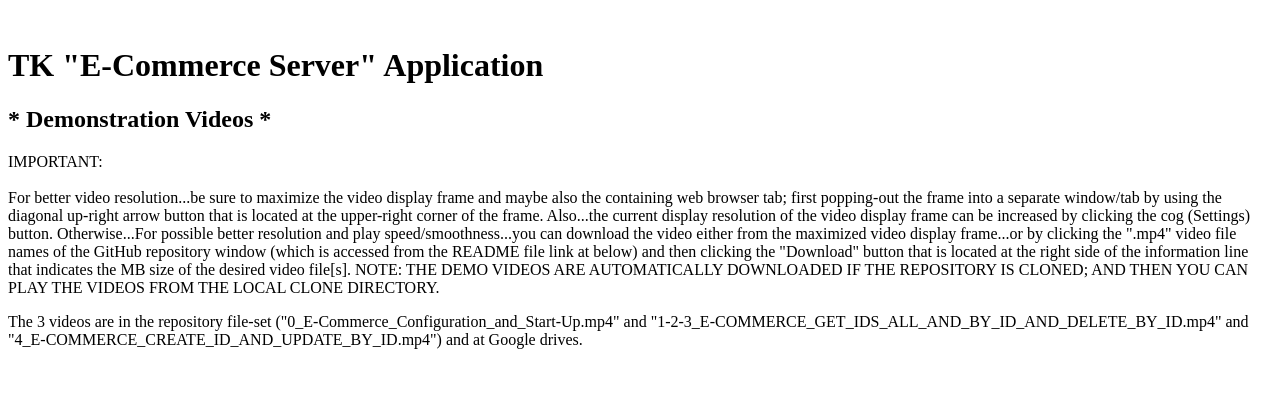
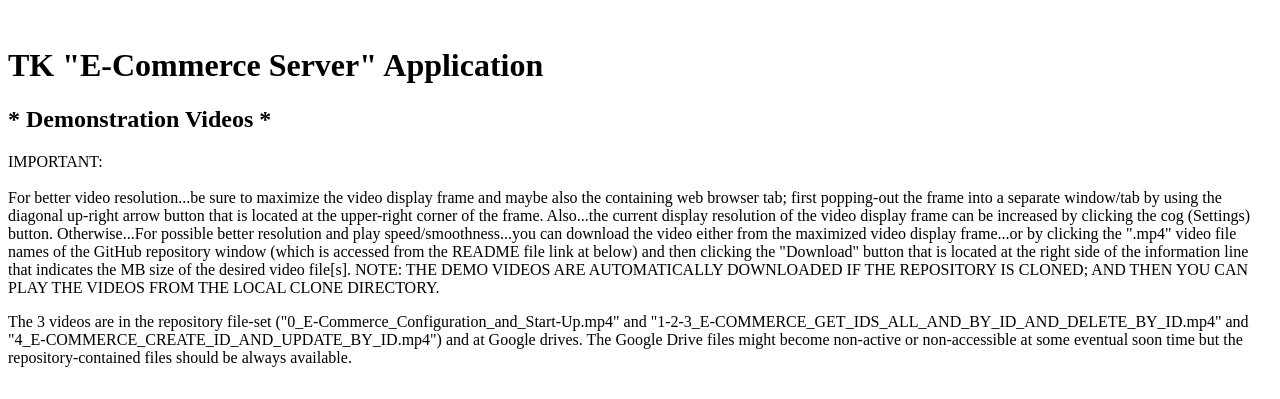
Before and after one commit to Todd-Kridel/TK-E-Commerce-Server, a website: page index.html in a window 1280 px wide. Shown: the top 399 px of the page. Drawn offline with Linux system fonts and the light colour scheme.

Commit message:
configuration/startup demo video

```diff
--- a/index.html
+++ b/index.html
@@ -20,7 +20,9 @@
 
 <p>The 3 videos are in the repository file-set ("0_E-Commerce_Configuration_and_Start-Up.mp4" and
   "1-2-3_E-COMMERCE_GET_IDS_ALL_AND_BY_ID_AND_DELETE_BY_ID.mp4" and
-  "4_E-COMMERCE_CREATE_ID_AND_UPDATE_BY_ID.mp4") and at Google drives.</p>
+  "4_E-COMMERCE_CREATE_ID_AND_UPDATE_BY_ID.mp4") and at Google drives. The Google Drive files might become
+  non-active or non-accessible at some eventual soon time but the repository-contained files should be always
+  available.</p>
 
 <br>
 
```
